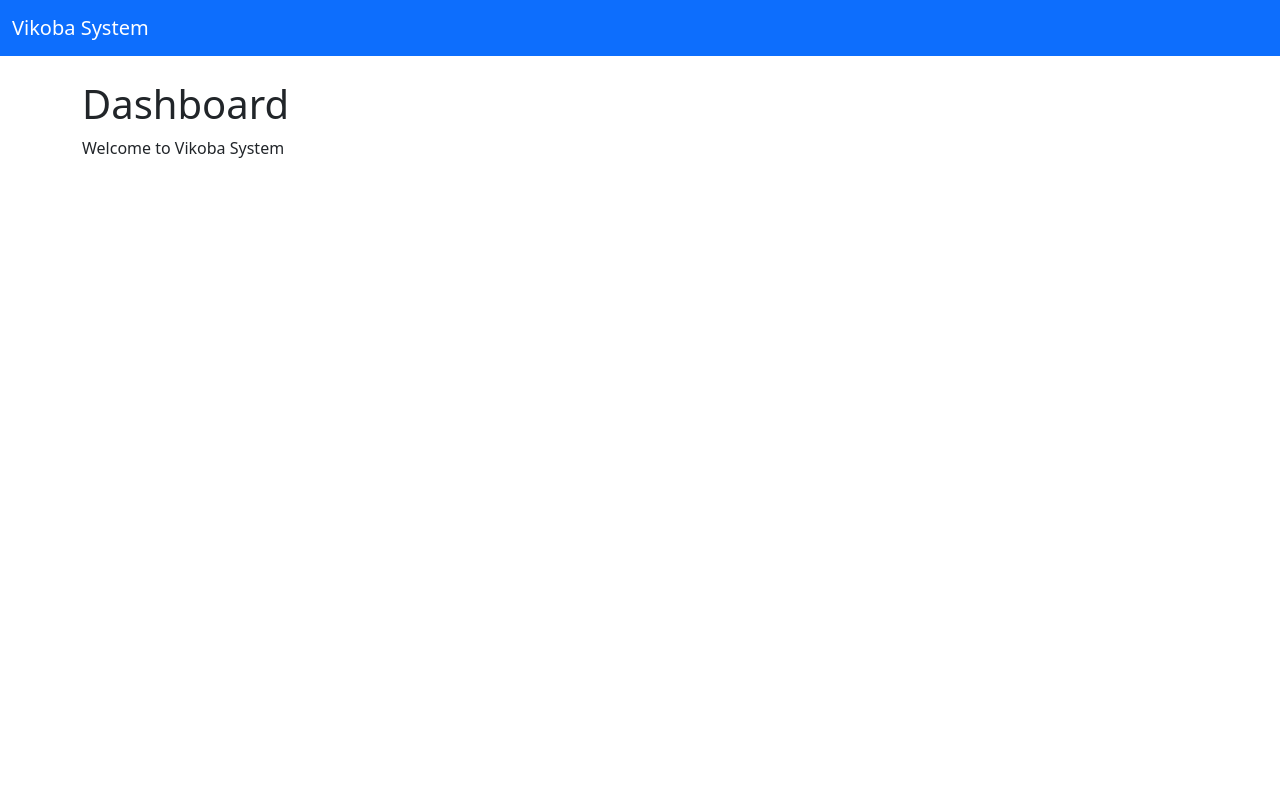
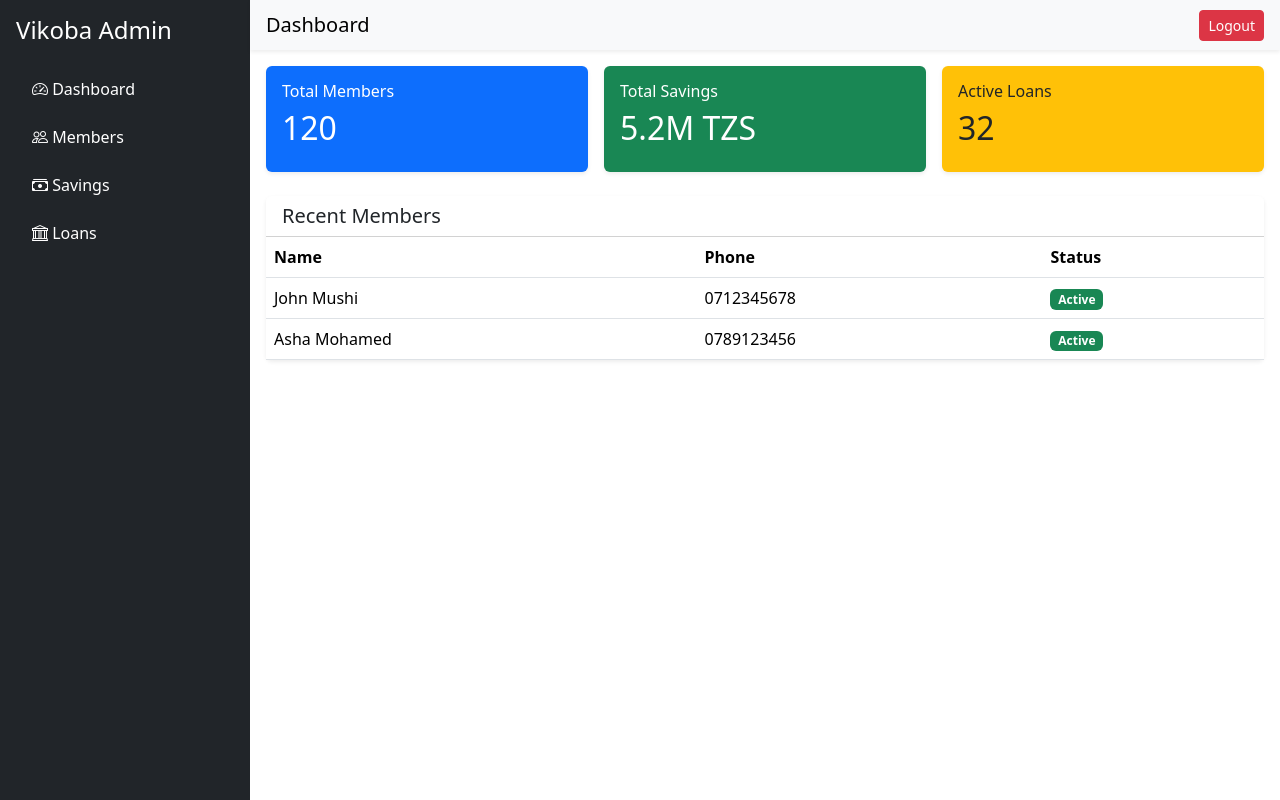
Before and after one commit to Amos-developer/vikoba-web, a Vue app: page / in a window 1280 px wide. Built offline with nearby package versions, Linux system fonts and the light colour scheme; no server answers.

Commit message:
Redesign the admin dashboard

```diff
--- a/src/layouts/DashboardLayout.vue
+++ b/src/layouts/DashboardLayout.vue
@@ -1,15 +1,103 @@
 <template>
-  <div>
-    <nav class="navbar navbar-dark bg-primary">
-      <div class="container-fluid">
-        <span class="navbar-brand">
-          Vikoba System
+  <div class="d-flex">
+
+    <!-- Sidebar -->
+    <div
+      class="bg-dark text-white p-3 sidebar"
+      :class="{ 'sidebar-open': isOpen }"
+    >
+      <h4 class="mb-4">Vikoba Admin</h4>
+
+      <ul class="nav flex-column">
+
+        <li class="nav-item mb-2">
+          <a class="nav-link text-white" href="#">
+            <i class="bi bi-speedometer2"></i>
+            Dashboard
+          </a>
+        </li>
+
+        <li class="nav-item mb-2">
+          <a class="nav-link text-white" href="#">
+            <i class="bi bi-people"></i>
+            Members
+          </a>
+        </li>
+
+        <li class="nav-item mb-2">
+          <a class="nav-link text-white" href="#">
+            <i class="bi bi-cash-stack"></i>
+            Savings
+          </a>
+        </li>
+
+        <li class="nav-item mb-2">
+          <a class="nav-link text-white" href="#">
+            <i class="bi bi-bank"></i>
+            Loans
+          </a>
+        </li>
+
+      </ul>
+    </div>
+
+    <!-- Main Content -->
+    <div class="flex-grow-1">
+
+      <!-- Navbar -->
+      <nav class="navbar navbar-light bg-light shadow-sm px-3">
+        <button class="btn btn-outline-dark d-md-none"
+          @click="toggleSidebar"
+        >
+          <i class="bi bi-list"></i>
+        </button>
+
+        <span class="navbar-brand mb-0 h1">
+          Dashboard
         </span>
+
+        <button class="btn btn-danger btn-sm">
+          Logout
+        </button>
+      </nav>
+
+      <!-- Page Content -->
+      <div class="p-3">
+        <slot />
       </div>
-    </nav>
 
-    <div class="container py-4">
-      <slot />
     </div>
   </div>
 </template>
+
+<script setup>
+import { ref } from "vue";
+
+const isOpen = ref(false);
+
+const toggleSidebar = () => {
+  isOpen.value = !isOpen.value;
+};
+</script>
+
+<style scoped>
+.sidebar {
+  width: 250px;
+  min-height: 100vh;
+  transition: all 0.3s ease;
+}
+
+/* Mobile behavior */
+@media (max-width: 768px) {
+  .sidebar {
+    position: fixed;
+    left: -260px;
+    top: 0;
+    z-index: 1000;
+  }
+
+  .sidebar.sidebar-open {
+    left: 0;
+  }
+}
+</style>
--- a/src/views/dashboard/DashboardView.vue
+++ b/src/views/dashboard/DashboardView.vue
@@ -4,9 +4,82 @@ import DashboardLayout from "../../layouts/DashboardLayout.vue";
 
 <template>
   <DashboardLayout>
-    <h1>Dashboard</h1>
-    <p>
-      Welcome to Vikoba System
-    </p>
+
+    <!-- STATS CARDS -->
+    <div class="row g-3 mb-4">
+
+      <div class="col-12 col-md-4">
+        <div class="card shadow-sm border-0 bg-primary text-white">
+          <div class="card-body">
+            <h6>Total Members</h6>
+            <h2>120</h2>
+          </div>
+        </div>
+      </div>
+
+      <div class="col-12 col-md-4">
+        <div class="card shadow-sm border-0 bg-success text-white">
+          <div class="card-body">
+            <h6>Total Savings</h6>
+            <h2>5.2M TZS</h2>
+          </div>
+        </div>
+      </div>
+
+      <div class="col-12 col-md-4">
+        <div class="card shadow-sm border-0 bg-warning text-dark">
+          <div class="card-body">
+            <h6>Active Loans</h6>
+            <h2>32</h2>
+          </div>
+        </div>
+      </div>
+
+    </div>
+
+    <!-- TABLE -->
+    <div class="card shadow-sm border-0">
+
+      <div class="card-header bg-white">
+        <h5 class="mb-0">Recent Members</h5>
+      </div>
+
+      <div class="table-responsive">
+
+        <table class="table table-hover mb-0">
+
+          <thead>
+            <tr>
+              <th>Name</th>
+              <th>Phone</th>
+              <th>Status</th>
+            </tr>
+          </thead>
+
+          <tbody>
+            <tr>
+              <td>John Mushi</td>
+              <td>0712345678</td>
+              <td>
+                <span class="badge bg-success">Active</span>
+              </td>
+            </tr>
+
+            <tr>
+              <td>Asha Mohamed</td>
+              <td>0789123456</td>
+              <td>
+                <span class="badge bg-success">Active</span>
+              </td>
+            </tr>
+
+          </tbody>
+
+        </table>
+
+      </div>
+
+    </div>
+
   </DashboardLayout>
 </template>
```
